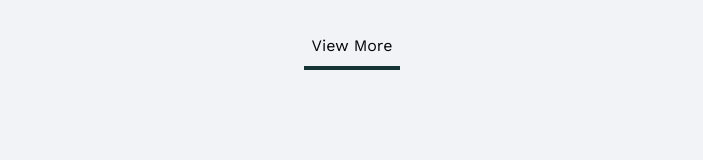
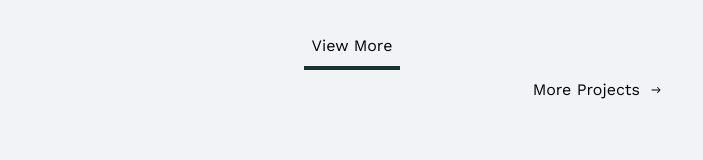
Before and after one commit to reydelshit/reydel-portfolio, a React (Vite) app: page / in a window 1280 px wide. Shown: the part 3170-3330 px from the top of the page, without its empty margins (288-991 px from the left). Built offline with nearby package versions, Linux system fonts and the light colour scheme.

Commit message:
sometimes all i think about is you

```diff
--- a/src/components/Experience.tsx
+++ b/src/components/Experience.tsx
@@ -1,6 +1,6 @@
-import { IoIosArrowRoundForward } from "react-icons/io";
 import { Experience as experience } from "../constants/experience";
 import PageHeader from "./reusable/PageHeader";
+import Visit from "./reusable/Visit";
 
 export default function Experience() {
   return (
@@ -36,16 +36,10 @@ export default function Experience() {
         </ol>
       </div>
 
-      <div className="w-full text-end p-2 flex justify-end">
-        <a
-          target="_blank"
-          href="https://drive.google.com/file/d/1aUyd-iQYoIJ4vU2xS_F70pLIyTK6HA8U/view?usp=sharing"
-          className="hover:border-b-4 hover:border-primary-color flex items-center gap-2 justify-end w-fit"
-        >
-          View Resume
-          <IoIosArrowRoundForward />
-        </a>
-      </div>
+      <Visit
+        link="https://drive.google.com/file/d/1aUyd-iQYoIJ4vU2xS_F70pLIyTK6HA8U/view?usp=sharing"
+        title="View Resume"
+      />
     </div>
   );
 }
--- a/src/components/Projects.tsx
+++ b/src/components/Projects.tsx
@@ -4,7 +4,8 @@ import { TbExternalLink } from "react-icons/tb";
 import { Projects as projects } from "../constants/projects";
 import { useState } from "react";
 import PageHeader from "./reusable/PageHeader";
-
+import Visit from "./reusable/Visit";
+import { ProfileDetails as details } from "../constants/details";
 export default function Projects() {
   const [defaultLength, setDefaultLength] = useState(4);
 
@@ -80,6 +81,14 @@ export default function Projects() {
           View More
         </button>
       </div>
+
+      <Visit
+        link={
+          details.socials.filter((social) => social.link.includes("github"))[0]
+            .link
+        }
+        title="More Projects"
+      />
     </div>
   );
 }
--- /dev/null
+++ b/src/components/reusable/Visit.tsx
@@ -0,0 +1,21 @@
+import { IoIosArrowRoundForward } from "react-icons/io";
+
+interface VisitProps {
+  title: string;
+  link: string;
+}
+
+export default function Visit({ title, link }: VisitProps) {
+  return (
+    <div className="w-full text-end p-2 flex justify-end">
+      <a
+        target="_blank"
+        href={link}
+        className="hover:border-b-4 hover:border-primary-color flex items-center gap-2 justify-end w-fit"
+      >
+        {title}
+        <IoIosArrowRoundForward />
+      </a>
+    </div>
+  );
+}
```
